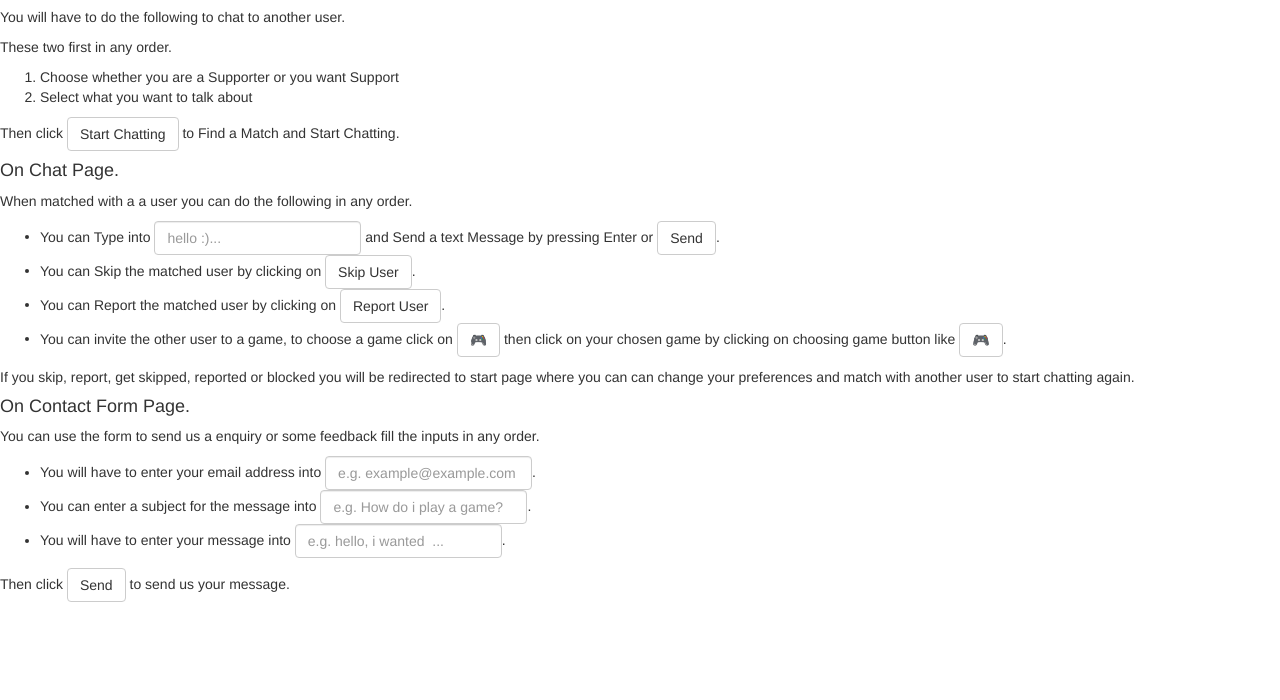
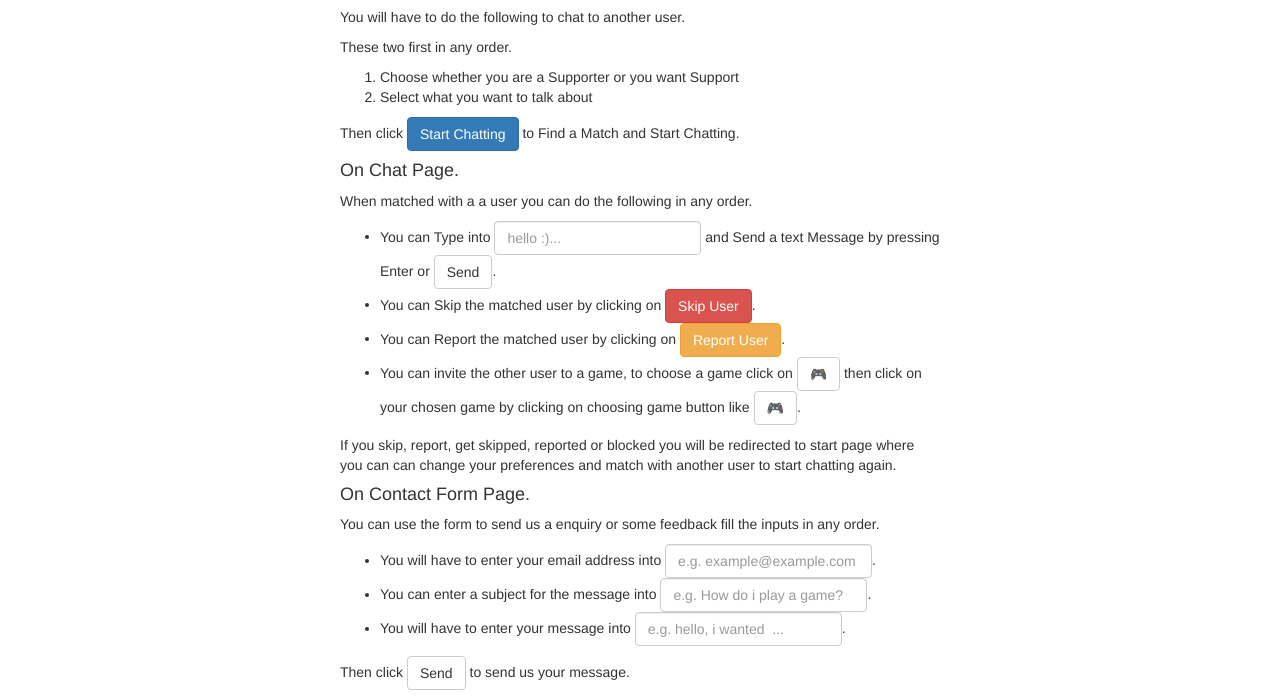
Before and after one commit to jahidulpabelislam/buddy-support, a website: page public/view/help.html in a window 1280 px wide. Shown: the part 126-826 px from the top of the page. Before the commit the page ends 800 px from the top, so only its background shows below. Drawn offline with nearby package versions, Linux system fonts and the light colour scheme; files whose address does not match are found by name.

Commit message:
Update Styling to Match Main Page.

```diff
--- a/public/lib/main.css
+++ b/public/lib/main.css
@@ -30,7 +30,7 @@
     display: none;
 }
 
-#messages>p {
+#messages > p {
     -webkit-border-radius: 4px;
     -moz-border-radius: 4px;
     border-radius: 4px;
@@ -40,12 +40,12 @@
     color: white;
 }
 
-#messages>p.received{
+#messages > p.received {
     text-align: left;
     background: dodgerblue;
 }
 
-#messages>p.sent{
+#messages > p.sent {
     text-align: right;
     background: green;
     margin-left: auto;
@@ -100,7 +100,7 @@ button {
     display: none;
 }
 
-#messageLabel{
+#messageLabel {
     display: none;
 }
 
@@ -116,3 +116,12 @@ legend {
 #motivationalMessage {
     margin: 10px;
 }
+
+#help {
+    margin: auto;
+    max-width: 600px;
+}
+
+#help h2 {
+    text-align: center;
+}
--- a/public/view/help.html
+++ b/public/view/help.html
@@ -56,28 +56,27 @@
             <h4>On Start Page.</h4>
 
             <p>You will have to do the following to chat to another user.</p>
+
             <p>These two first in any order.</p>
 
             <ol>
                 <li>Choose whether you are a Supporter or you want Support</li>
                 <li>Select what you want to talk about</li>
             </ol>
-            <p>Then click <button id="startButton" class="btn btn-default">Start Chatting</button> to Find a Match and Start Chatting.</p>
 
+            <p>Then click <button class="btn btn-primary">Start Chatting</button> to Find a Match and Start Chatting.</p>
 
             <h4>On Chat Page.</h4>
 
             <p>When matched with a a user you can do the following in any order.</p>
 
             <ul>
-                <li class="form-inline">You can Type into  <input id="message" placeholder="hello :)..." class="form-control"/> and Send a text Message by pressing Enter or <button class="btn btn-default">Send</button>.</li>
-                <li>You can Skip the matched user by clicking on <button class="btn btn-default">Skip User</button>.</li>
-                <li>You can Report the matched user by clicking on <button class="btn btn-default">Report User</button>.</li>
-                <li>You can invite the other user to a game, to choose a game click on <button type="button" class="btn btn-default dropdown-toggle" data-toggle="dropdown"
-                                                                                               aria-haspopup="true" aria-expanded="false">
+                <li class="form-inline">You can Type into  <input placeholder="hello :)..." class="form-control"/> and Send a text Message by pressing Enter or <button class="btn btn-default">Send</button>.</li>
+                <li>You can Skip the matched user by clicking on <button class="btn btn-danger">Skip User</button>.</li>
+                <li>You can Report the matched user by clicking on <button class="btn btn-warning">Report User</button>.</li>
+                <li>You can invite the other user to a game, to choose a game click on <button type="button" class="btn btn-default">
                     🎮
-                </button> then click on your chosen game by clicking on choosing game button like <button type="button" class="btn btn-default dropdown-toggle" data-toggle="dropdown"
-                                                                                                          aria-haspopup="true" aria-expanded="false">
+                </button> then click on your chosen game by clicking on choosing game button like <button type="button" class="btn btn-default">
                     🎮
                 </button>.</li>
             </ul>
@@ -89,11 +88,11 @@
             <p>You can use the form to send us a enquiry or some feedback fill the inputs in any order.</p>
 
             <ul>
-                <li class="form-inline">You will have to enter your email address into <input id="email" placeholder="e.g. example@example.com" class="form-control"/>.</li>
-                <li class="form-inline">You can enter a subject for the message into <input id="subject" placeholder="e.g. How do i play a game?" class="form-control"/>.</li>
-                <li class="form-inline">You will have to enter your message into <input id="message2" placeholder="e.g. hello, i wanted  ..." class="form-control"/>.</li>
+                <li class="form-inline">You will have to enter your email address into <input placeholder="e.g. example@example.com" class="form-control"/>.</li>
+                <li class="form-inline">You can enter a subject for the message into <input placeholder="e.g. How do i play a game?" class="form-control"/>.</li>
+                <li class="form-inline">You will have to enter your message into <input placeholder="e.g. hello, i wanted  ..." class="form-control"/>.</li>
             </ul>
-            <p>Then click <button class="btn btn-default" type="submit">Send</button> to send us your message.</p>
+            <p>Then click <button class="btn btn-default">Send</button> to send us your message.</p>
         </div>
         <script src="http://code.jquery.com/jquery-1.11.1.js"></script>
         <!-- Include all compiled plugins (below), or include individual files as needed -->
```
